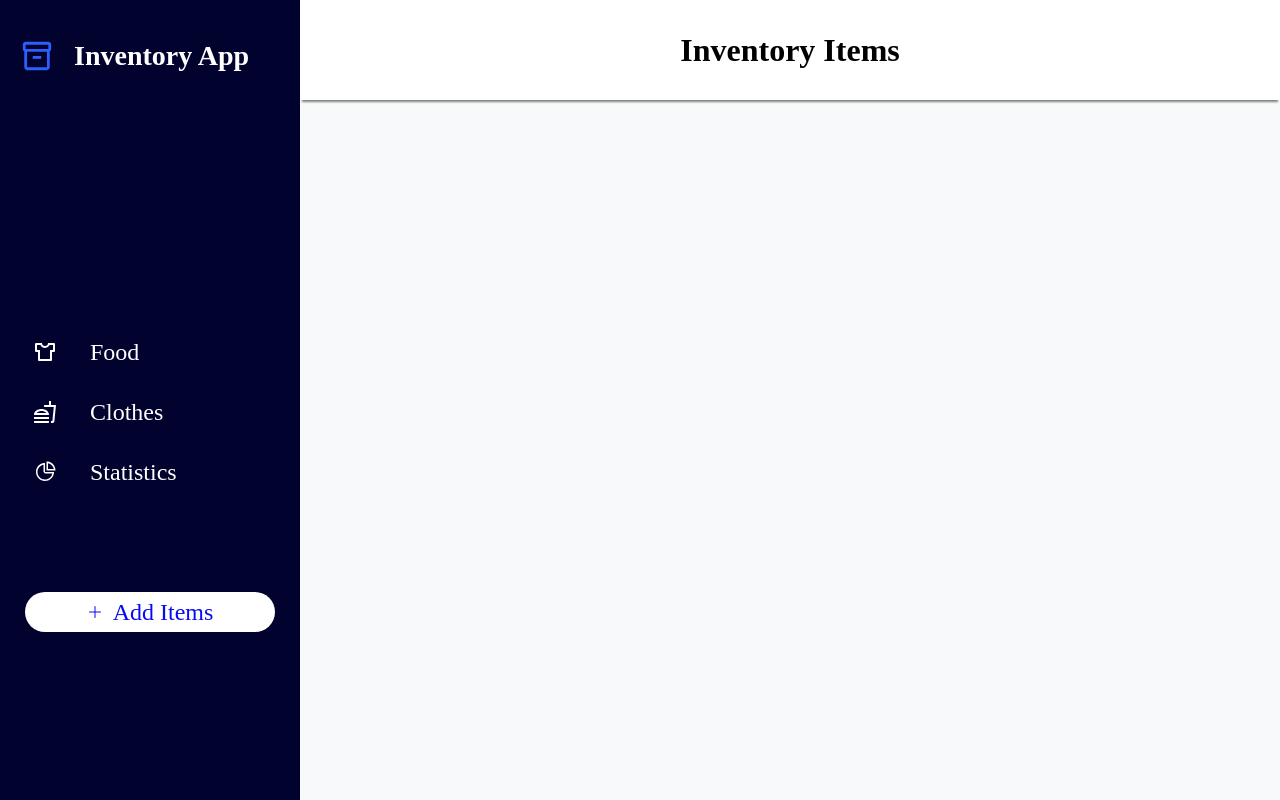
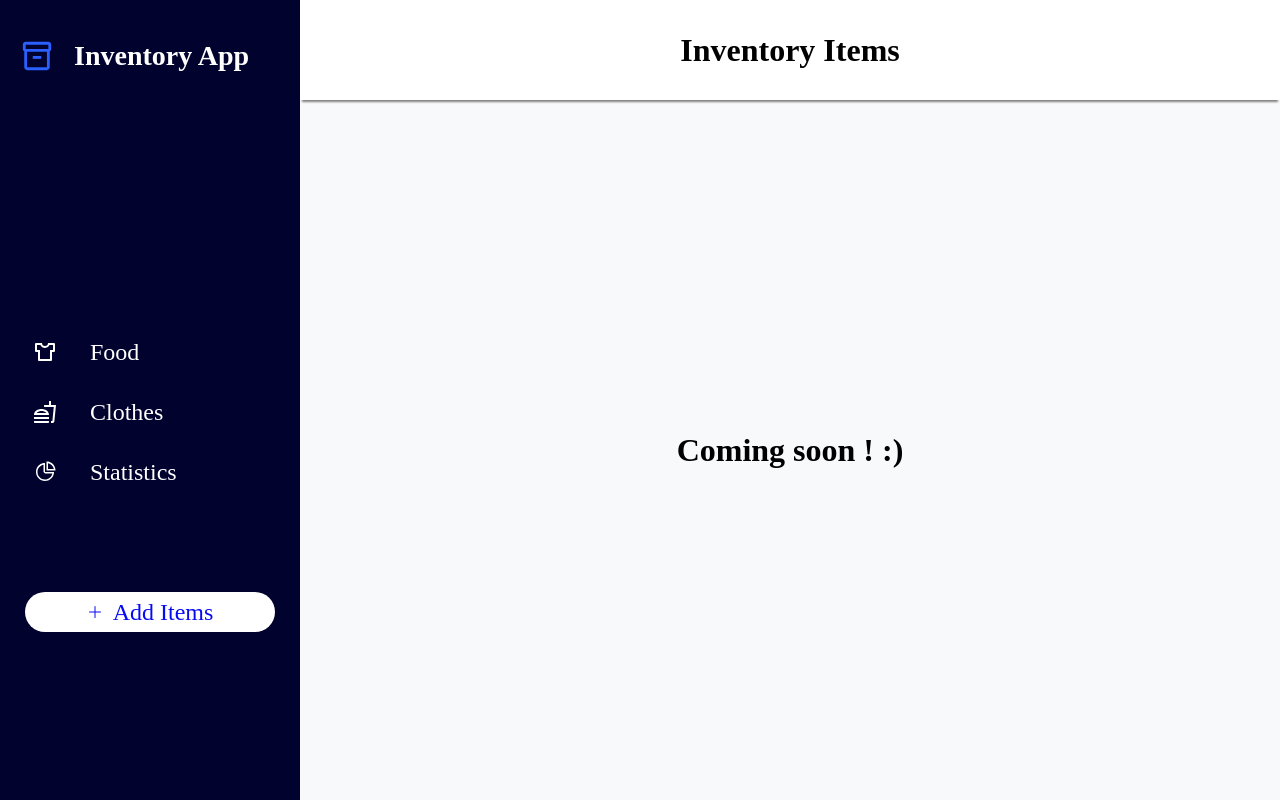
Before and after one commit to SajmonNowak/inventory, a React (Create React App) app in the folder client/: page /statistics in a window 1280 px wide. Built offline with nearby package versions, Linux system fonts and the light colour scheme.

Commit message:
added statisics Page

```diff
--- a/client/src/App.js
+++ b/client/src/App.js
@@ -5,6 +5,8 @@ import FoodInventory from "./components/FoodInventory";
 import ClothesInventory from "./components/ClothesInventory";
 import UpdatePage from "./components/UpdatePage";
 import ItemModal from "./components/ItemModal";
+import StatisticsPage from "./components/StatisticsPage";
+
 
 function App() {
   return (
@@ -14,6 +16,7 @@ function App() {
           <Route path="/food" exact component={FoodInventory} />
           <Route path="/clothes" exact component={ClothesInventory} />
           <Route path="/add" component={AddPage} />
+          <Route path="/statistics" component={StatisticsPage} />
           <Route path="/update" component={UpdatePage} />
           <Route path="/food/:id" component={ItemModal} />
           <Route path="/clothes/:id" component={ItemModal} />
--- a/client/src/components/ItemUI.js
+++ b/client/src/components/ItemUI.js
@@ -15,15 +15,12 @@ const ItemUI = ({ pathname }) => {
   const [itemData, setItemData] = useState();
 
   const getItemDataFromDB = () => {
-    console.log("asas");
     axios.get(pathname).then((response) => setItemData(response.data));
   };
 
   useEffect(() => {
     getItemDataFromDB();
   }, []);
-
-  console.log(itemData);
 
   return (
     <React.Fragment>
--- a/client/src/components/SideBar.js
+++ b/client/src/components/SideBar.js
@@ -30,7 +30,7 @@ const SideBar = () => {
           <FoodIcon className="icon" />
           <PageName>Clothes</PageName>{" "}
         </NavItem>
-        <NavItem>
+        <NavItem to="/statistics">
           <ChartIcon className="icon" />
           <PageName>Statistics</PageName>
         </NavItem>
--- /dev/null
+++ b/client/src/components/StatisticsPage.js
@@ -0,0 +1,13 @@
+import React from 'react'
+
+const StatisticsPage = () => {
+    return (
+        <div style={{height:"100%", display: "flex", justifyContent:"center", alignItems:"center"}}>
+            <p style={{fontSize: "32px", fontWeight: "bold"}}>
+            Coming soon ! :)
+            </p>
+        </div>
+    )
+}
+
+export default StatisticsPage
```
Also changed, not shown: 1 other file (tests, documents, lock files or other folders).
